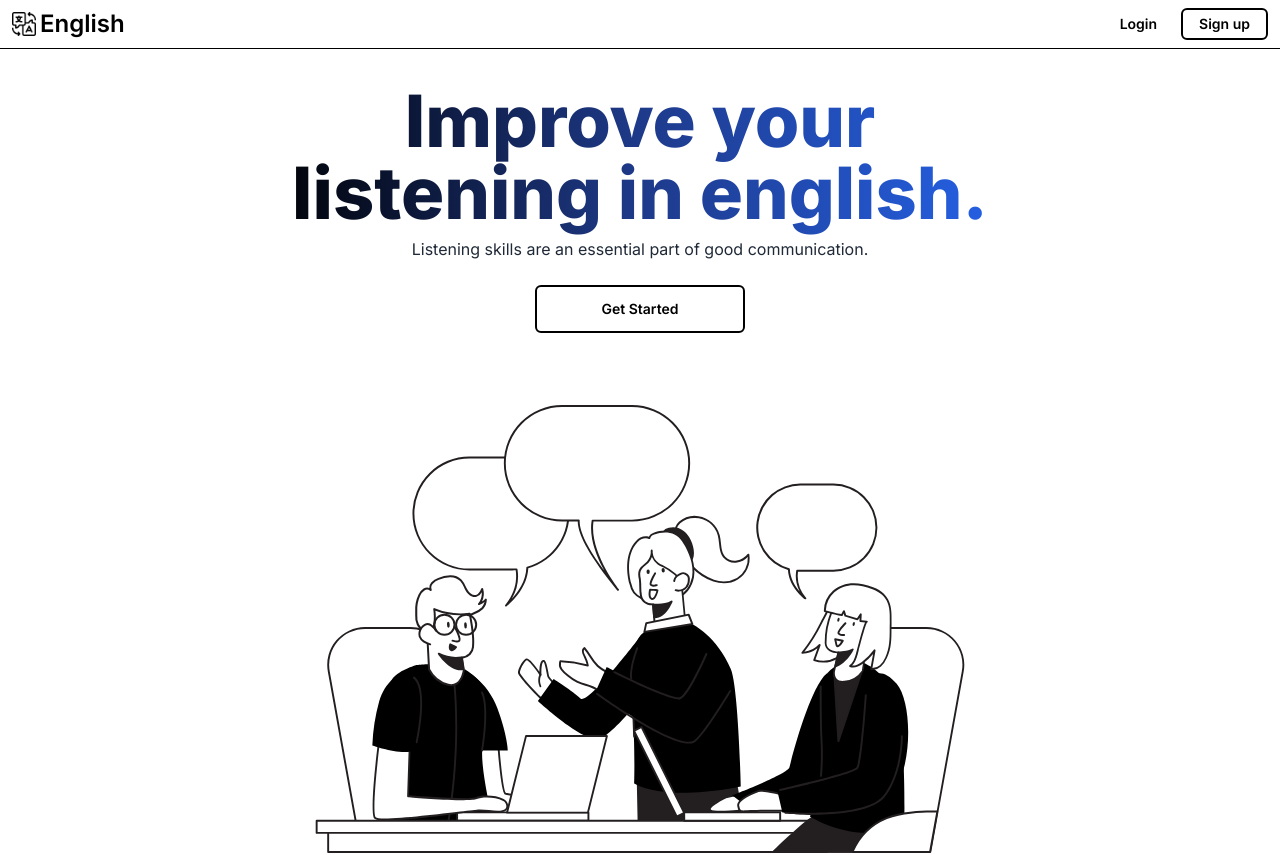
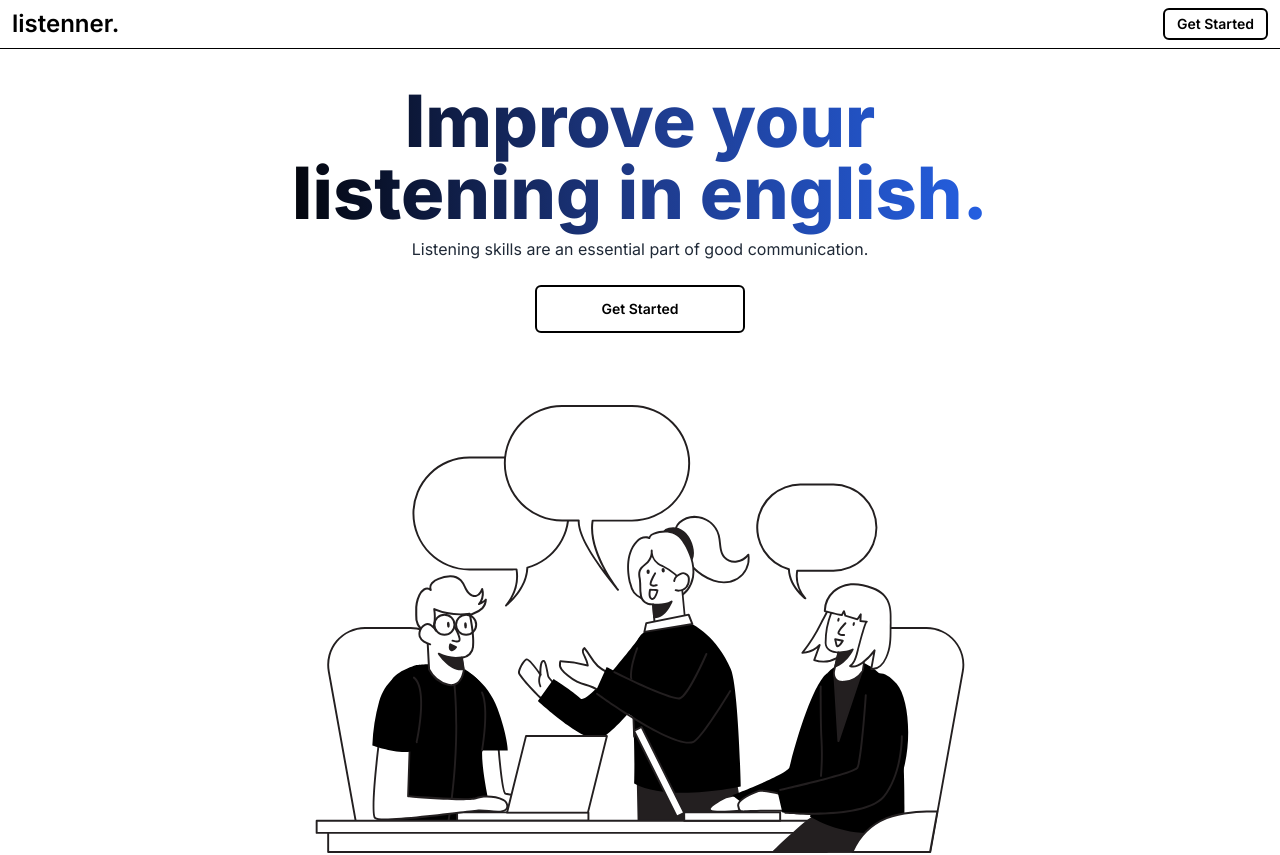
Before and after one commit to lucaspessivaldo/listenner, a React (Vite) app: page / in a window 1280 px wide. Shown: the top 855 px of the page. Built offline with nearby package versions, Linux system fonts and the light colour scheme; a web font is replaced by a local one.

Commit message:
change website name

```diff
--- a/index.html
+++ b/index.html
@@ -10,7 +10,7 @@
   <link
     href="https://fonts.googleapis.com/css2?family=DM+Mono:wght@300;400;500&family=Inter:wght@200;400;600;800&display=swap"
     rel="stylesheet">
-  <title>English</title>
+  <title>Listenner</title>
 </head>
 
 <body>
--- a/src/components/Features.tsx
+++ b/src/components/Features.tsx
@@ -20,15 +20,9 @@ export default function Features() {
     <>
       <div className="px-4 mb-10 mx-auto sm:max-w-xl md:max-w-full lg:max-w-screen-xl md:px-10 lg:px-8">
 
-        {/* <div className="max-w-xl mb-10 md:mx-auto sm:text-center lg:max-w-2xl md:mb-12">
-          <h2 className="max-w-xl mb-6 font-inter text-3xl font-bold leading-none tracking-tight text-black sm:text-4xl md:mx-auto">
-            We are focused on making it <span className="underline">easy and effective</span>.
-          </h2>
-        </div> */}
-
         <div className="max-w-xl mb-10 md:mx-auto sm:text-center lg:max-w-2xl md:mb-12">
           <h2 className="text-transparent bg-clip-text bg-gradient-to-r from-blue-900 via-black to-black max-w-xl mb-6 font-inter text-3xl font-bold leading-none tracking-tight  sm:text-4xl md:mx-auto">
-            We are focused on making it <span className="underline">easy and effective</span>.
+            We are focused on making it easy and effective.
           </h2>
         </div>
 
--- a/src/components/Navbar.tsx
+++ b/src/components/Navbar.tsx
@@ -1,26 +1,31 @@
-import { Link } from 'react-router-dom'
-import logo from '../assets/images/logo.png'
+import { useEffect, useState } from 'react'
+import { Link, useLocation } from 'react-router-dom'
 
 export default function Navbar() {
+  const [isHomepage, setIsHomepage] = useState(true)
+  const location = useLocation()
+
+  useEffect(() => {
+    if (location.pathname === '/') setIsHomepage(true)
+    else setIsHomepage(false)
+  }, [location])
+
   return (
     <header className='border-b border-black'>
-      <nav className="cointainer max-w-7xl mx-auto flex items-center justify-between px-3">
+      <nav className="cointainer h-12 max-w-7xl mx-auto flex items-center justify-between px-3">
 
         <Link to='/'>
           <div className='flex items-center gap-1 cursor-pointer select-none'>
-            <img className='w-6 h-6' src={logo} alt="logo" />
-            <div className='font-inter font-semibold  text-2xl'>English</div>
+            <div className='font-inter font-semibold  text-2xl'>listenner.</div>
           </div>
         </Link>
 
-        <div className='flex gap-2'>
-          <button className="font-inter font-semibold text-sm  px-4 hover:underline">
-            Login
+        <Link to='/learn' className={`${isHomepage ? 'block' : 'hidden'}`}>
+          <button className="border-2 border-black font-inter font-semibold text-sm text-black px-3 py-1 my-2 rounded-md hover:bg-black hover:text-white">
+            Get Started
           </button>
-          <button className="border-2 border-black font-inter font-semibold text-sm text-black px-4 py-1 my-2 rounded-md hover:bg-black hover:text-white">
-            Sign up
-          </button>
-        </div>
+        </Link>
+
       </nav>
     </header>
   )
```
Also changed, not shown: src/assets/images/logo.png (deleted).
